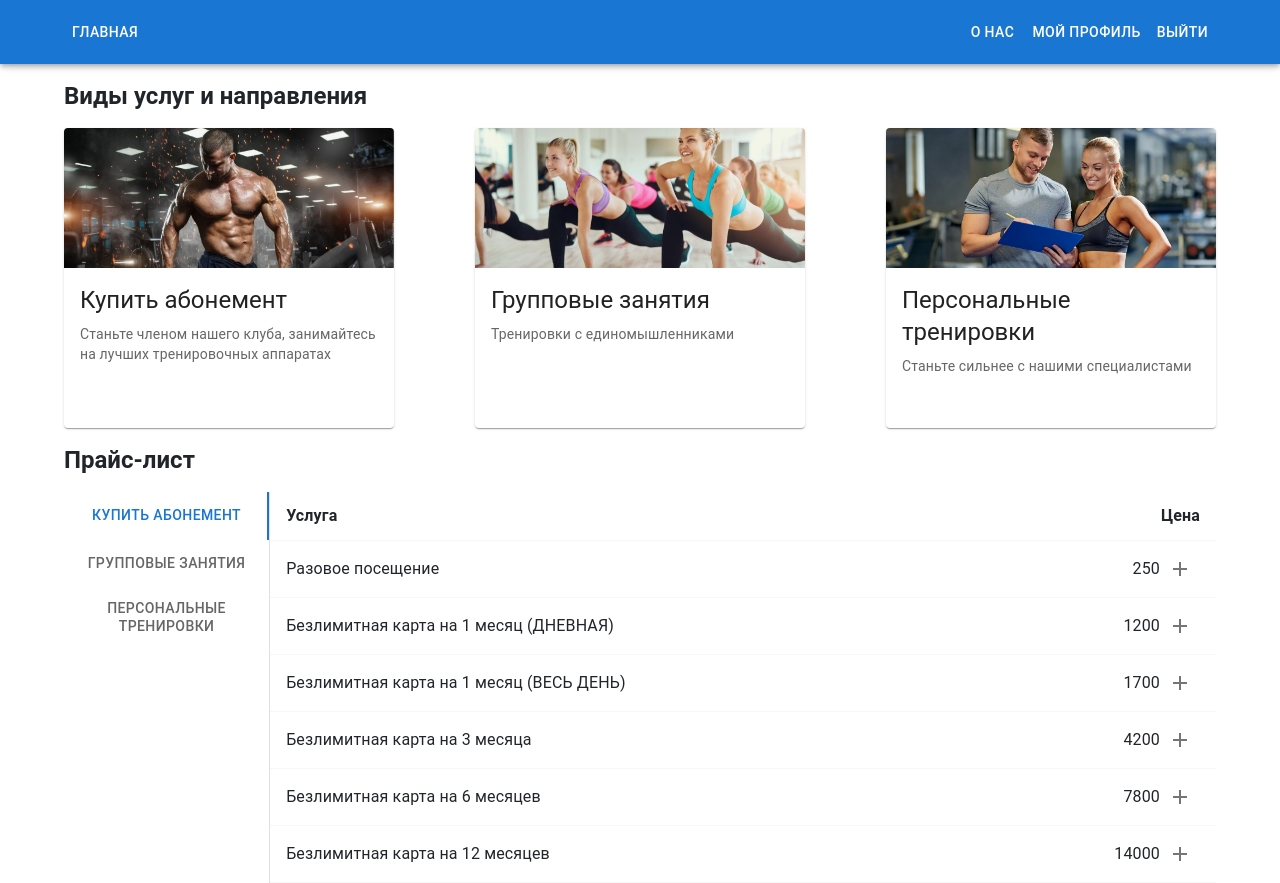
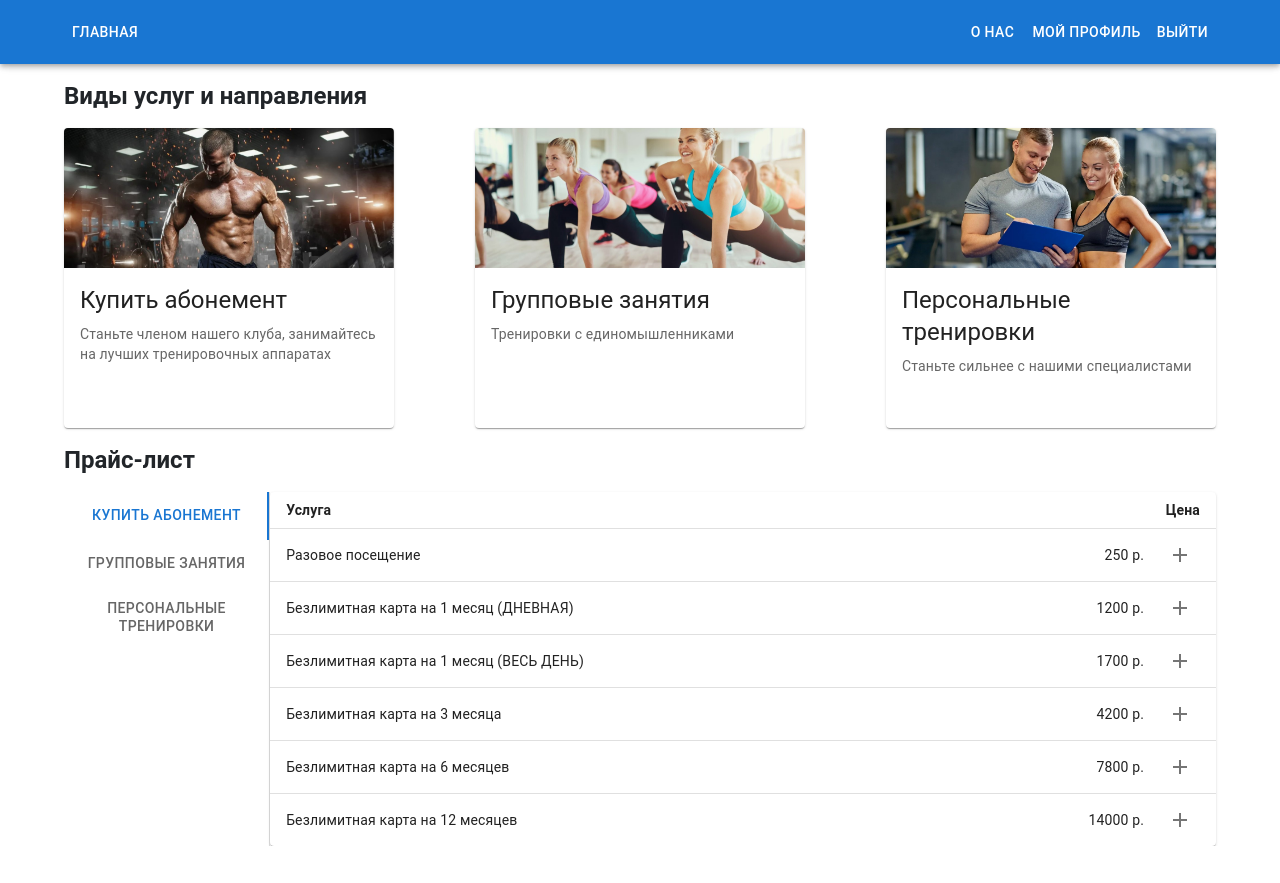
Before and after one commit to iwanttos1eep/client, a React (Create React App) app: page / in a window 1280 px wide. After the commit the page ends 846 px from the top, so only its background shows below. Built offline with nearby package versions, Linux system fonts and the light colour scheme.

Commit message:
fix[SubscriptionTab]: using Table instead List

```diff
--- a/src/pages/HomePage/components/SubscriptionTab/index.tsx
+++ b/src/pages/HomePage/components/SubscriptionTab/index.tsx
@@ -1,11 +1,14 @@
 import { Add } from '@mui/icons-material';
 import {
-  Divider,
   IconButton,
-  List,
-  ListItem,
-  ListItemText,
-  Typography,
+  Paper,
+  Stack,
+  Table,
+  TableBody,
+  TableCell,
+  TableContainer,
+  TableHead,
+  TableRow,
 } from '@mui/material';
 import React from 'react';
 
@@ -38,47 +41,45 @@ const SubscriptionTab = () => {
   ];
 
   return (
-    <List disablePadding>
-      <ListItem>
-        <ListItemText sx={{ width: '50%', overflow: 'auto' }}>
-          <Typography fontWeight="bold">Услуга</Typography>
-        </ListItemText>
-        <ListItemText
-          sx={{
-            width: '50%',
-            overflow: 'auto',
-            display: 'flex',
-            justifyContent: 'flex-end',
-          }}
+    <TableContainer component={Paper}>
+      <Table sx={{ minWidth: 650 }} size="small" aria-label="a dense table">
+        <TableHead>
+          <TableRow>
+            <TableCell sx={{ fontWeight: 'bold' }}>Услуга</TableCell>
+            <TableCell align="right" sx={{ fontWeight: 'bold' }}>
+              Цена
+            </TableCell>
+          </TableRow>
+        </TableHead>
+        <TableBody>
+          {contentRows.map((row, index) => (
+            <TableRow
+              key={index}
+              sx={{ '&:last-child td, &:last-child th': { border: 0 } }}
             >
-          <Typography fontWeight="bold">Цена</Typography>
-        </ListItemText>
-      </ListItem>
-      <Divider />
-      {contentRows.map((row, index) => (
-        <>
-          <ListItem>
-            <ListItemText sx={{ width: '50%', overflow: 'auto' }}>
+              <TableCell component="th" scope="row">
                 {row.title}
-            </ListItemText>
-            <ListItemText
-              sx={{
-                width: '50%',
-                overflow: 'auto',
-                display: 'flex',
-                justifyContent: 'flex-end',
-              }}
+              </TableCell>
+              <TableCell>
+                <Stack
+                  direction="row"
+                  alignItems="center"
+                  gap="1rem"
+                  justifyContent="flex-end"
                 >
-              {row.price}
-            </ListItemText>
+                  <Stack>{row.price} р.</Stack>
+                  <Stack>
                     <IconButton>
                       <Add />
                     </IconButton>
-          </ListItem>
-          <Divider />
-        </>
+                  </Stack>
+                </Stack>
+              </TableCell>
+            </TableRow>
           ))}
-    </List>
+        </TableBody>
+      </Table>
+    </TableContainer>
   );
 };
 
```
Lines whose indentation alone changed are shown as unchanged.
